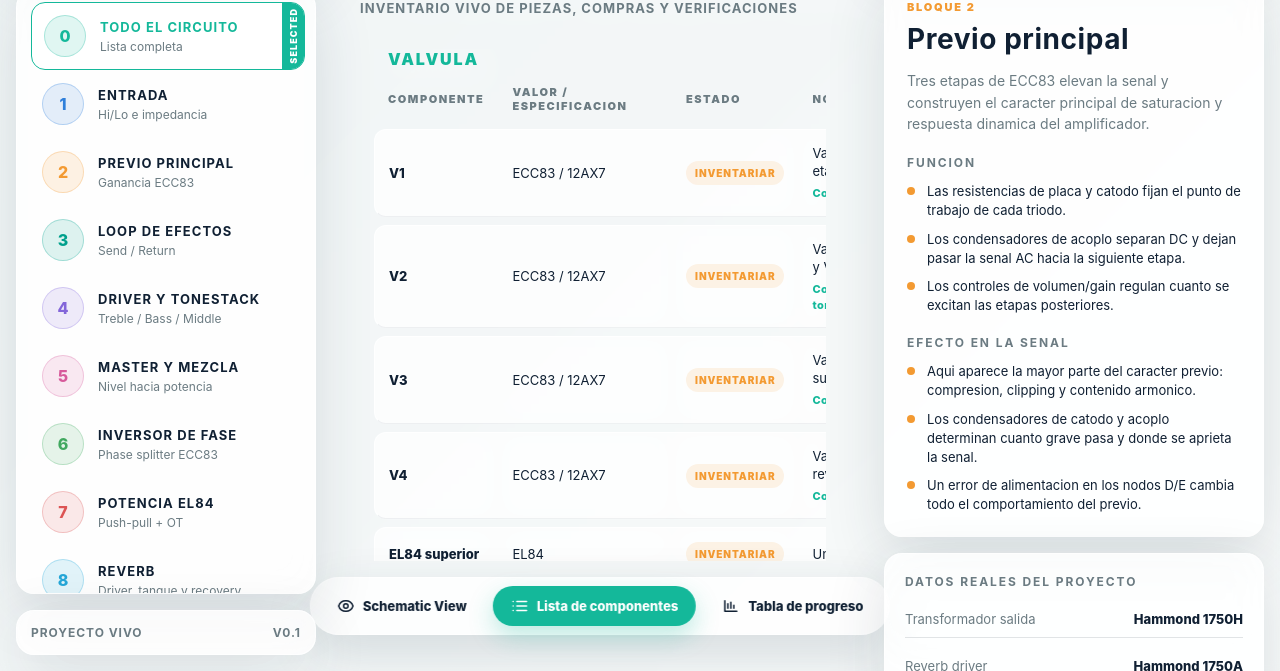
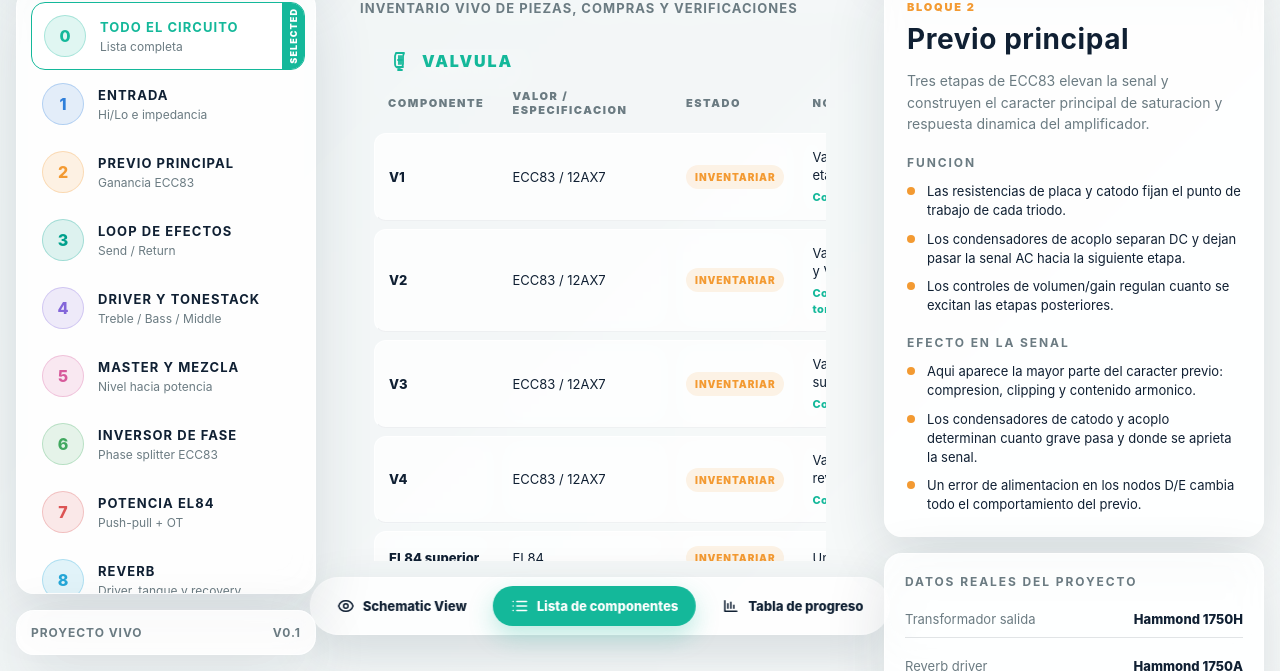
Before and after one commit to Angelet-code/SchemaLab, a plain HTML site: page AppWeb/index.html in a window 1280 px wide. Both pictures are taken after a click on the button "Lista de componentes". Shown: the part 129-800 px from the top of the page. Drawn offline with Linux system fonts and the light colour scheme.

Commit message:
Add component type icons

```diff
--- a/AppWeb/index.html
+++ b/AppWeb/index.html
@@ -559,12 +559,29 @@
 
     .component-group-title {
       margin: 0 14px 8px;
+      display: flex;
+      align-items: center;
+      gap: 10px;
       color: var(--teal);
       font-size: 16px;
       font-weight: 900;
       letter-spacing: .12em;
       text-transform: uppercase;
       text-shadow: 0 8px 24px rgba(255,255,255,.76);
+    }
+
+    .component-type-icon {
+      width: 24px;
+      height: 24px;
+      flex: 0 0 auto;
+      color: var(--teal);
+      filter: drop-shadow(0 8px 18px rgba(255,255,255,.72));
+    }
+
+    .component-type-icon svg {
+      width: 100%;
+      height: 100%;
+      display: block;
     }
 
     .stage-table {
@@ -1541,6 +1558,25 @@
       return row.type === "Resistencia" ? renderResistorCode(row.value) : "";
     }
 
+    const componentTypeIcons = {
+      Valvula: `<svg fill="none" stroke="currentColor" viewBox="0 0 24 24"><path d="M8 4h8l-1 3v8a4 4 0 0 1-8 0V7L8 4Z" stroke-linecap="round" stroke-linejoin="round" stroke-width="1.8"/><path d="M9 18h6M10 21h4M10 11h4M11 7v8M13 7v8" stroke-linecap="round" stroke-linejoin="round" stroke-width="1.8"/></svg>`,
+      Resistencia: `<svg fill="none" stroke="currentColor" viewBox="0 0 24 24"><path d="M3 12h3l2-4 4 8 4-8 2 4h3" stroke-linecap="round" stroke-linejoin="round" stroke-width="1.8"/></svg>`,
+      Condensador: `<svg fill="none" stroke="currentColor" viewBox="0 0 24 24"><path d="M3 12h6M15 12h6M9 6v12M15 6v12" stroke-linecap="round" stroke-linejoin="round" stroke-width="1.8"/></svg>`,
+      Potenciometro: `<svg fill="none" stroke="currentColor" viewBox="0 0 24 24"><path d="M4 12h4l2-4 4 8 2-4h4" stroke-linecap="round" stroke-linejoin="round" stroke-width="1.8"/><path d="M12 12 17 5M17 5h-4M17 5v4" stroke-linecap="round" stroke-linejoin="round" stroke-width="1.8"/></svg>`,
+      Conector: `<svg fill="none" stroke="currentColor" viewBox="0 0 24 24"><path d="M7 7h6a4 4 0 0 1 0 8H7M7 7v8M17 12h4M3 12h4" stroke-linecap="round" stroke-linejoin="round" stroke-width="1.8"/></svg>`,
+      Transformador: `<svg fill="none" stroke="currentColor" viewBox="0 0 24 24"><path d="M4 6v12M20 6v12M8 7c-2 1-2 3 0 4-2 1-2 3 0 4M16 7c2 1 2 3 0 4 2 1 2 3 0 4M11 5v14M13 5v14" stroke-linecap="round" stroke-linejoin="round" stroke-width="1.8"/></svg>`,
+      Tanque: `<svg fill="none" stroke="currentColor" viewBox="0 0 24 24"><path d="M4 8h16v8H4z" stroke-linejoin="round" stroke-width="1.8"/><path d="M7 12c1.2-2 2.4 2 3.6 0s2.4 2 3.6 0 2.4 2 3.6 0" stroke-linecap="round" stroke-width="1.8"/></svg>`,
+      Diodo: `<svg fill="none" stroke="currentColor" viewBox="0 0 24 24"><path d="M3 12h5M16 12h5M8 7l8 5-8 5V7ZM16 7v10" stroke-linecap="round" stroke-linejoin="round" stroke-width="1.8"/></svg>`,
+      Proteccion: `<svg fill="none" stroke="currentColor" viewBox="0 0 24 24"><path d="M12 3 5 6v6c0 4.5 3 7.5 7 9 4-1.5 7-4.5 7-9V6l-7-3Z" stroke-linejoin="round" stroke-width="1.8"/><path d="M12 8v5M12 16h.01" stroke-linecap="round" stroke-width="1.8"/></svg>`,
+      Interruptor: `<svg fill="none" stroke="currentColor" viewBox="0 0 24 24"><path d="M4 12h5M15 12h5M9 12l6-5" stroke-linecap="round" stroke-linejoin="round" stroke-width="1.8"/><circle cx="9" cy="12" r="1.5" stroke-width="1.8"/><circle cx="15" cy="12" r="1.5" stroke-width="1.8"/></svg>`,
+      Alimentacion: `<svg fill="none" stroke="currentColor" viewBox="0 0 24 24"><path d="M13 3 5 14h6l-1 7 9-12h-6l1-6Z" stroke-linecap="round" stroke-linejoin="round" stroke-width="1.8"/></svg>`,
+      Cableado: `<svg fill="none" stroke="currentColor" viewBox="0 0 24 24"><path d="M4 8c4 0 4 8 8 8s4-8 8-8M4 16c4 0 4-8 8-8s4 8 8 8" stroke-linecap="round" stroke-width="1.8"/></svg>`
+    };
+
+    function componentTypeIcon(type) {
+      return `<span class="component-type-icon" aria-hidden="true">${componentTypeIcons[type] || componentTypeIcons.Cableado}</span>`;
+    }
+
     function renderComponents() {
       const rows = selectedFilter === "all"
         ? componentRows
@@ -1573,7 +1609,7 @@
       if (currentStageView === "components") renderMetricsCard();
       componentGroups.innerHTML = orderedTypes.map(type => `
         <section class="component-group">
-          <h3 class="component-group-title">${type}</h3>
+          <h3 class="component-group-title">${componentTypeIcon(type)}${type}</h3>
           <table class="stage-table">
             <thead>
               <tr>
```
Also changed, not shown: 1 other file.
